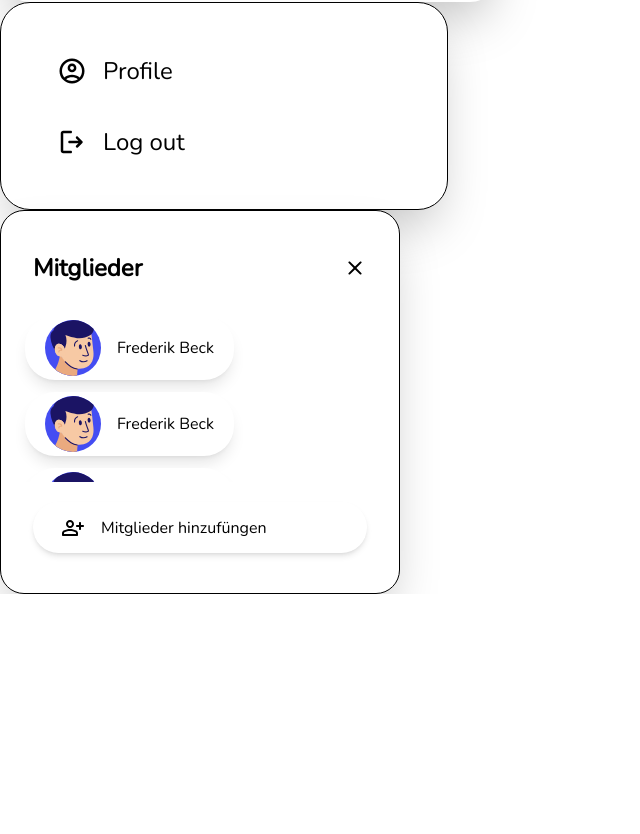
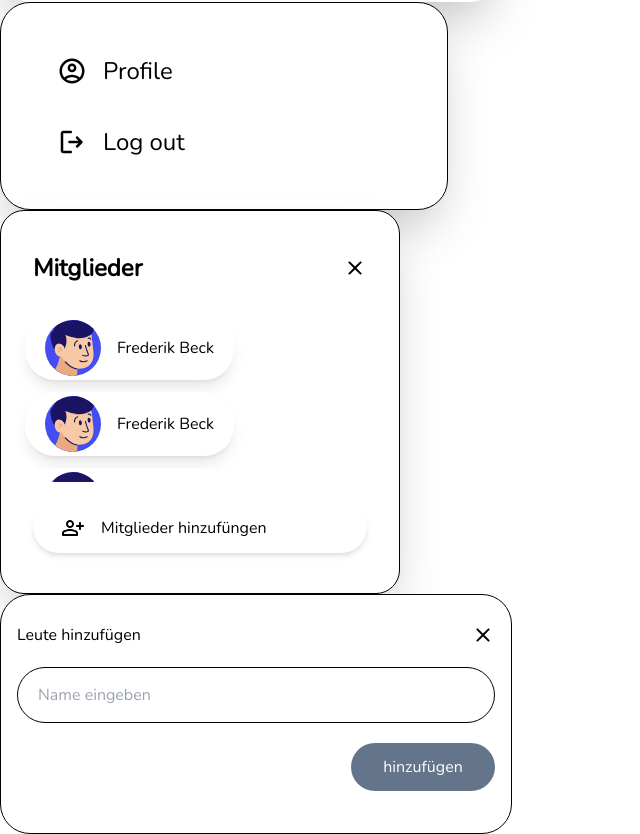
Before and after one commit to ozanorhn/DaBubble, an Angular app: page / in a window 1280 px wide. Shown: the part 650-1484 px from the top of the page, without its empty margins (0-640 px from the left). Before the commit the page ends 1244 px from the top, so only its background shows below. Built offline with nearby package versions, Linux system fonts and the light colour scheme.

Commit message:
add user components

```diff
--- a/src/app/app.component.html
+++ b/src/app/app.component.html
@@ -5,3 +5,5 @@
 <app-log-out></app-log-out>
 
 <app-members></app-members>
+
+<app-add-user></app-add-user>
--- a/src/app/app.component.ts
+++ b/src/app/app.component.ts
@@ -3,6 +3,7 @@ import { RouterOutlet } from '@angular/router';
 import { ProfileComponent } from "./components/shared/popUp/profile/profile.component";
 import { LogOutComponent } from "./components/shared/popUp/log-out/log-out.component";
 import { MembersComponent } from "./components/shared/popUp/members/members.component";
+import { AddUserComponent } from "./components/shared/popUp/add-user/add-user.component";
 
 @Component({
   selector: 'app-root',
@@ -10,7 +11,8 @@ import { MembersComponent } from "./components/shared/popUp/members/members.comp
     RouterOutlet,
     ProfileComponent,
     LogOutComponent,
-    MembersComponent
+    MembersComponent,
+    AddUserComponent
 ],
   templateUrl: './app.component.html',
   styleUrl: './app.component.scss'
--- a/src/app/components/shared/popUp/add-user/add-user.component.html
+++ b/src/app/components/shared/popUp/add-user/add-user.component.html
@@ -1 +1,18 @@
-<p>add-user works!</p>
+<section class="max-w-lg border border-black h-60 rounded-[30px] bg-white py-7 px-4 flex flex-col gap-5">
+
+    <div class="flex justify-between">
+        <span>Leute hinzufügen</span>
+        <img class="cursor-pointer hover:scale-[1.2] duration-200 active:scale-[0.9]" src="/assets/icons/close.svg" alt="">
+    </div>
+
+    <div class="border border-black h-14 rounded-[30px] px-5 py-[15px]">
+        <input class="w-full focus:outline-none" type="text" placeholder="Name eingeben">
+    </div>
+
+    <button
+        class="self-end h-12 text-white bg-slate-500 w-36 rounded-3xl hover:scale-[1.1] duration-200 active:scale-[0.9]">
+        hinzufügen
+    </button>
+
+
+</section>
```
